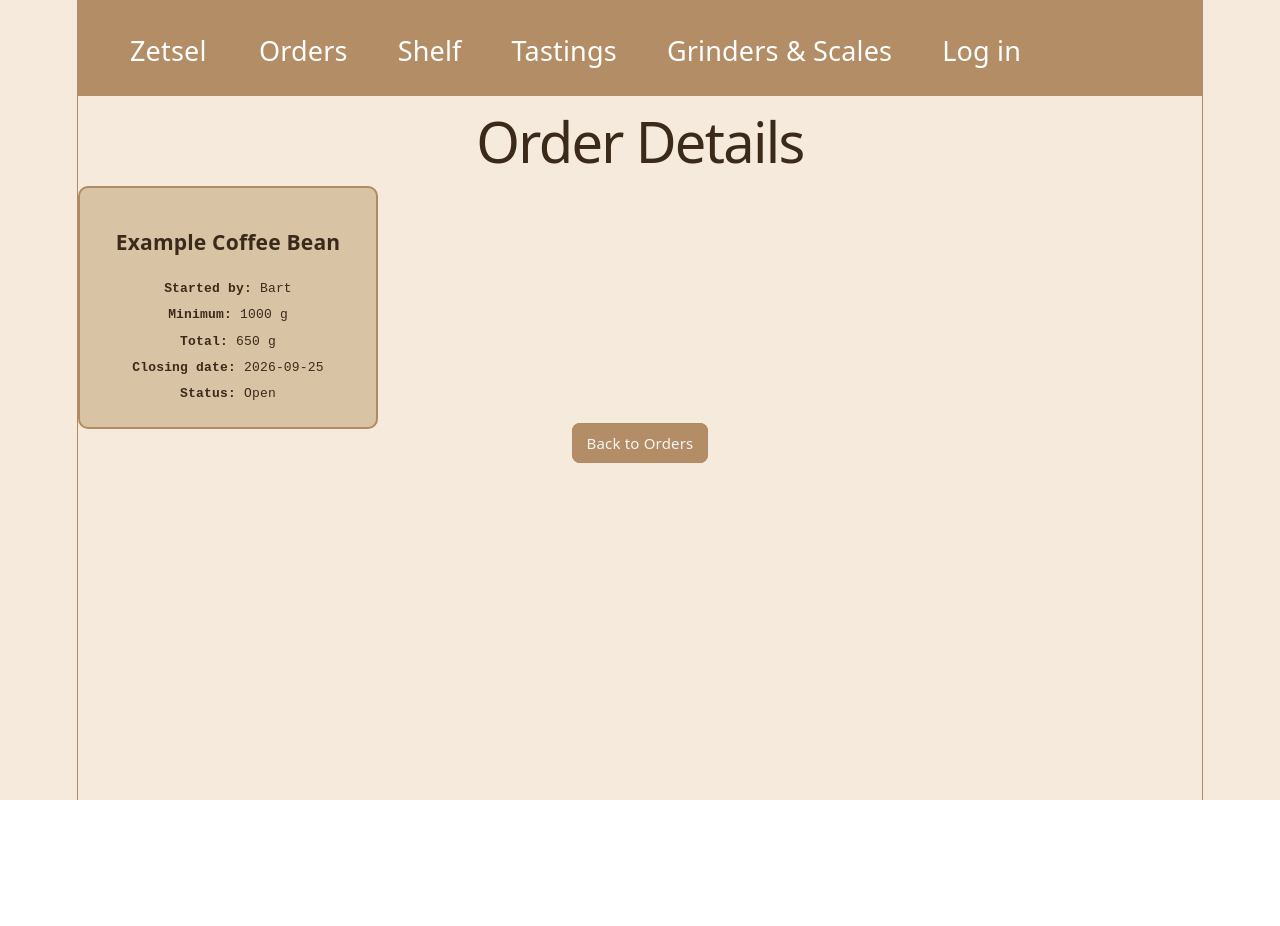
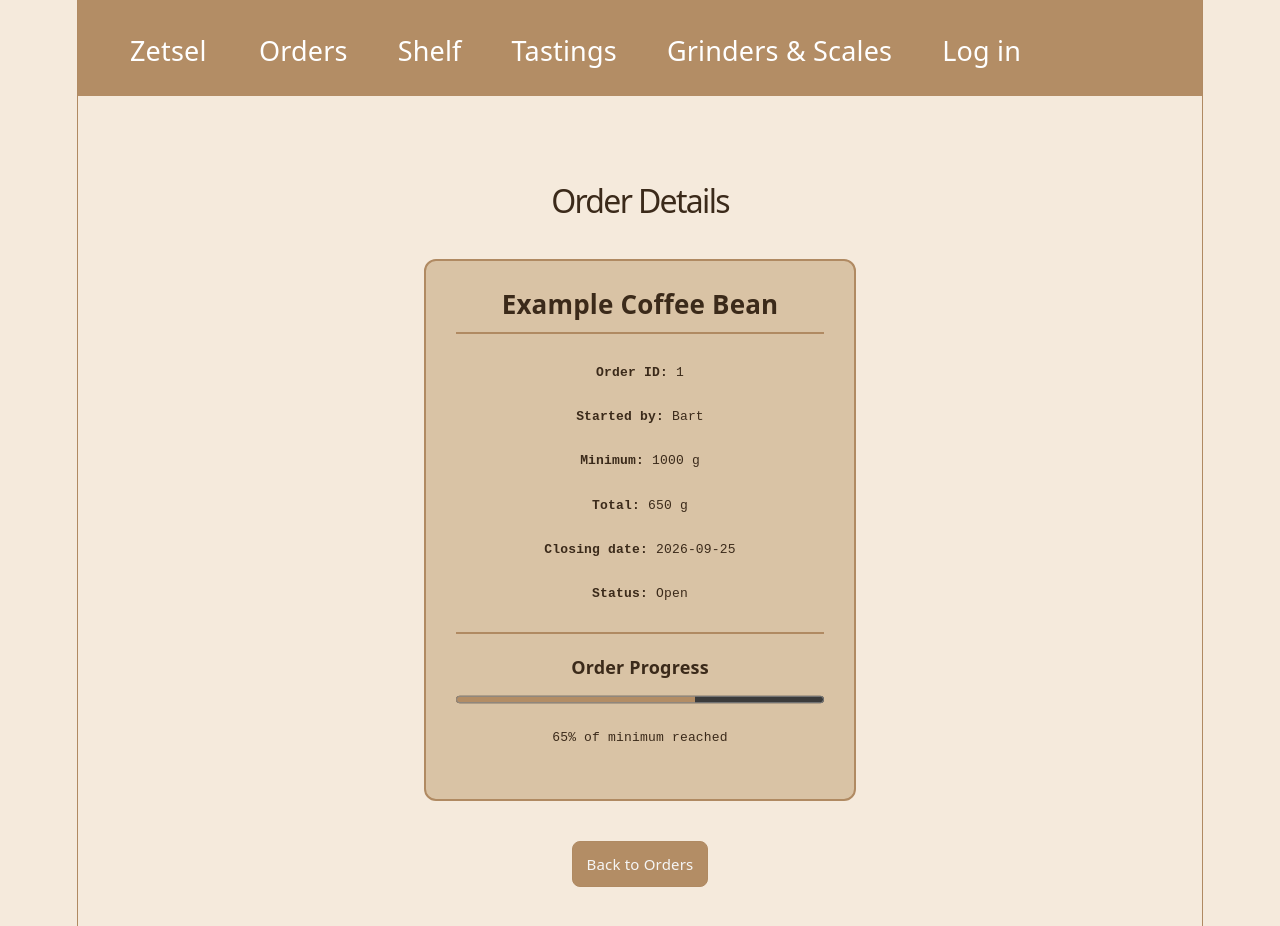
Before and after one commit to Bart079/INF2C-Team-3-WebAppDev, a React (Vite) app in the folder ClientApp/: page /orders/1 in a window 1280 px wide. Shown: the top 926 px of the page. Before the commit the page ends 800 px from the top, so only its background shows below. Built offline with nearby package versions, Linux system fonts and the light colour scheme.

Commit message:
Detailpagina voor orders toegevoegd
Detailpagina toegevoegd met dynamische routing, gebruik van OrderCard, progressbar, foutafhandeling en een knop om terug te gaan naar het overzicht

```diff
--- a/ClientApp/src/components/OrderCard.tsx
+++ b/ClientApp/src/components/OrderCard.tsx
@@ -1,23 +1,26 @@
 import { Link } from "react-router";
-import type { Order } from "../types/Order";
-
-type OrderCardProps = {
-  order: Order;
-  showDetailsButton?: boolean;
-};
+import type { OrderCard } from "../types/OrderCard";
 
 export function OrderCard({
   order,
-  showDetailsButton = true
-}: OrderCardProps) {
+  showDetailsButton = true,
+  detailed = false
+}: OrderCard) {
   return (
-    <article className="card">
+    <article className={detailed ? "card order_detail_card" : "card"}>
       <h3>{order.bean}</h3>
 
-      {order.startedBy && (
+      {detailed && (
+        <p>
+          <strong>Order ID: </strong>
+          {order.id}
+        </p>
+      )}
+
+      {(order.startedBy || detailed) && (
         <p>
           <strong>Started by: </strong>
-          {order.startedBy}
+          {order.startedBy ?? "Unknown"}
         </p>
       )}
 
@@ -31,10 +34,10 @@ export function OrderCard({
         {order.totalGrams} g
       </p>
 
-      {order.closingDate && (
+      {(order.closingDate || detailed) && (
         <p>
           <strong>Closing date: </strong>
-          {order.closingDate}
+          {order.closingDate ?? "Not set"}
         </p>
       )}
 
@@ -42,6 +45,25 @@ export function OrderCard({
         <strong>Status: </strong>
         {order.status}
       </p>
+
+      {detailed && (
+        <div className="order_progress">
+          <strong>Order Progress</strong>
+
+          <progress
+            value={Math.min(order.totalGrams, order.minimumGrams)}
+            max={Math.max(order.minimumGrams, 1)}
+          />
+
+          <p>
+            {order.minimumGrams > 0
+              ? Math.round(
+                  (order.totalGrams / order.minimumGrams) * 100
+                )
+              : 0}% of minimum reached
+          </p>
+        </div>
+      )}
 
       {showDetailsButton && (
         <Link to={`/orders/${order.id}`} className="button-link">
--- a/ClientApp/src/css/group_Orders.css
+++ b/ClientApp/src/css/group_Orders.css
@@ -13,9 +13,61 @@
   margin-bottom: 40px;
 }
 
-/*
-.order button,
-.create_order button {
-  cursor: pointer;
+
+/* Detailpagina */
+.order_details {
+    max-width: 850px;
+    margin: 40px auto;
+    padding: 20px;
+
+    display: flex;
+    flex-direction: column;
+    align-items: center;
+    gap: 20px;
 }
-*/
+
+.order_details h1 {
+    font-size: 32px;
+    margin-bottom: 25px;
+}
+
+/* Uitgebreide order card */
+.order_detail_card {
+    width: 100%;
+    padding: 30px;
+    border-radius: 12px;
+    background-color: var(--secondary);
+    border: 2px solid var(--border);
+}
+
+.order_detail_card h3 {
+    font-size: 26px;
+    margin-top: 0;
+    padding-bottom: 15px;
+    border-bottom: 2px solid var(--border);
+}
+
+.order_detail_card p {
+    margin: 18px 0;
+}
+
+/* Voortgang */
+.order_progress {
+    margin-top: 25px;
+    padding-top: 20px;
+    border-top: 2px solid var(--border);
+}
+
+.order_progress progress {
+    display: block;
+    width: 100%;
+    height: 15px;
+    margin-top: 12px;
+    accent-color: var(--primary);
+}
+
+/* Terugknop */
+.order_back_link {
+    display: inline-block;
+    margin-top: 20px;
+}
--- a/ClientApp/src/features/orders/OrderDetailPage.tsx
+++ b/ClientApp/src/features/orders/OrderDetailPage.tsx
@@ -4,7 +4,7 @@ import { Link, useParams } from "react-router";
 import type { Order } from "../../types/Order";
 import { OrderCard } from "../../components/OrderCard";
 import "../../css/group_Orders.css";
-import "../../css/styles.css"
+import "../../css/styles.css";
 
 export function OrderDetailPage() {
   // Haal het ID uit de URL
@@ -17,6 +17,10 @@ export function OrderDetailPage() {
   useEffect(() => {
     async function loadOrder() {
       try {
+        setLoading(true);
+        setError(null);
+        setOrder(null);
+
         const response = await fetch("/group_orders.json");
 
         if (!response.ok) {
@@ -56,14 +60,15 @@ export function OrderDetailPage() {
 
       {!loading && !error && order && (
         <OrderCard
-            order={order}
-            showDetailsButton={false}
+          order={order}
+          showDetailsButton={false}
+          detailed={true}
         />
-        )}
+      )}
 
-        <Link to="/orders" className="button-link">
+      <Link to="/orders" className="button-link order_back_link">
         Back to Orders
-        </Link>
+      </Link>
     </section>
   );
 }
--- /dev/null
+++ b/ClientApp/src/types/OrderCard.ts
@@ -0,0 +1,7 @@
+import type { Order } from "./Order";
+
+export type OrderCard = {
+  order: Order;
+  showDetailsButton?: boolean;
+  detailed?: boolean;
+};
```
